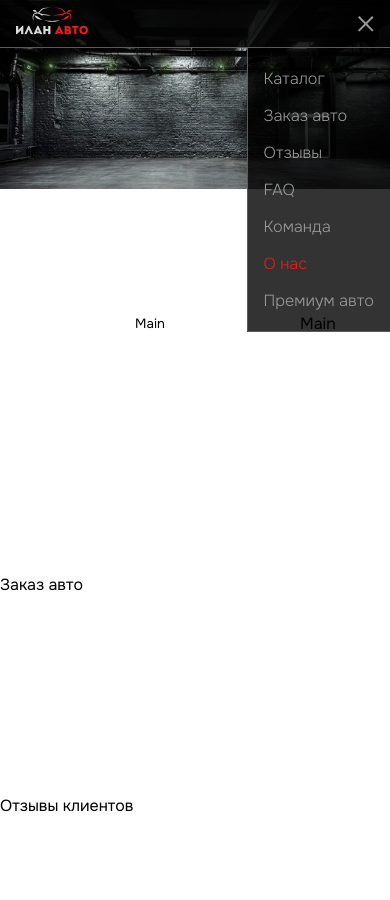
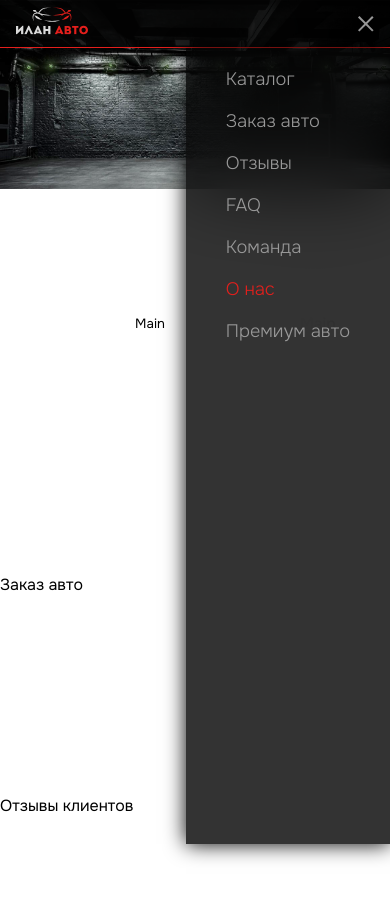
Before and after one commit to bakhtin-pavel/ilan_auto, a React (Create React App) app: page / in a window 390 px wide. Both pictures are taken after a click on the button 359 px from the left and 23 px from the top of the page. Shown: the top 900 px of the page. Built offline with nearby package versions, Linux system fonts and the light colour scheme.

Commit message:
test header 1.3

```diff
--- a/src/components/Header/Header.jsx
+++ b/src/components/Header/Header.jsx
@@ -14,6 +14,7 @@ const Header = () => {
     const [menuOpen, setMenuOpen] = useState(false);
 
     return (
+        <>
             <div className={styles.container}>
                 <Logo styles={styles.logo} />
                 {size.innerWidth > 1024
@@ -21,17 +22,16 @@ const Header = () => {
                         <Navbar />
                         <SocialLink />
                     </>
-                : <>
-                    <button
+                    : <button
                         className={menuOpen ? styles.menuButtonClose : styles.menuButton}
                         onClick={() => setMenuOpen(!menuOpen)}
                     ></button>
+                }
+            </div>
             <div className={menuOpen ? styles.mobileMenuOpen : styles.mobileMenu}>
                 <Navbar />
             </div>
         </>
-            }
-        </div>
     )
 }
 
--- a/src/components/Header/Header.module.scss
+++ b/src/components/Header/Header.module.scss
@@ -42,12 +42,14 @@
 %mobileMenuBase {
     position: fixed;
     top: 80px;
+    bottom: 0;
+    z-index: 10;
 
-    padding: 40px 40px;
+    padding: 40px 50px;
     background: rgba(0, 0, 0, 0.8);
     backdrop-filter: blur(40px);
-    border-left: 1px solid #E41F1C;
-    border-bottom: 1px solid #E41F1C;
+    box-shadow: 0px 0px 20px;
+    // border-left: 1px solid #E41F1C;
 
     transition: all 500ms ease-out;
 }
@@ -90,7 +92,7 @@
 
     %mobileMenuBase {
         top: 48px;
-        padding: 20px 16px;
+        padding: 20px 40px;
     }
 
 }
--- a/src/components/Navbar/Navbar.jsx
+++ b/src/components/Navbar/Navbar.jsx
@@ -21,7 +21,7 @@ const Navbar = () => {
             >
                 Каталог
             </NavLink>
-            <a href='#carOrder' className={activeAnchor === 'carOrder' ? styles.activeLink : styles.link}>Заказ авто</a>
+            <a href='#carOrder' onClick={() => navigate('/')} className={activeAnchor === 'carOrder' ? styles.activeLink : styles.link}>Заказ авто</a>
             <a href='#clientReviews' onClick={() => navigate('/')} className={activeAnchor === 'clientReviews' ? styles.activeLink : styles.link}>Отзывы</a>
             <a href='#faq' onClick={() => navigate('/')} className={activeAnchor === 'faq' ? styles.activeLink : styles.link}>FAQ</a>
             <a href='#team' onClick={() => navigate('/')} className={activeAnchor === 'team' ? styles.activeLink : styles.link}>Команда</a>
--- a/src/components/Navbar/Navbar.module.scss
+++ b/src/components/Navbar/Navbar.module.scss
@@ -52,11 +52,23 @@
 
     .navigatoin {
         flex-direction: column;
-        gap: 16px;
     }
 
     %baseLink {
-        font-size: 16px;
+        &:active {
+            transform: translateY(-4px);
+            color: #fff;
+        }
+    }
+
+}
+
+
+
+@media (max-width: 767px) {
+
+    %baseLink {
+        font-size: 18px;
         line-height: normal;
     }
 
--- a/src/router/Router.jsx
+++ b/src/router/Router.jsx
@@ -1,3 +1,4 @@
+// import { BrowserRouter as Router, Routes, Route } from 'react-router-dom';
 import { HashRouter as Router, Routes, Route } from 'react-router-dom';
 
 import { Layout, Main, Catalog, PremiumCar } from '../pages';
```
Lines whose indentation alone changed are shown as unchanged.
